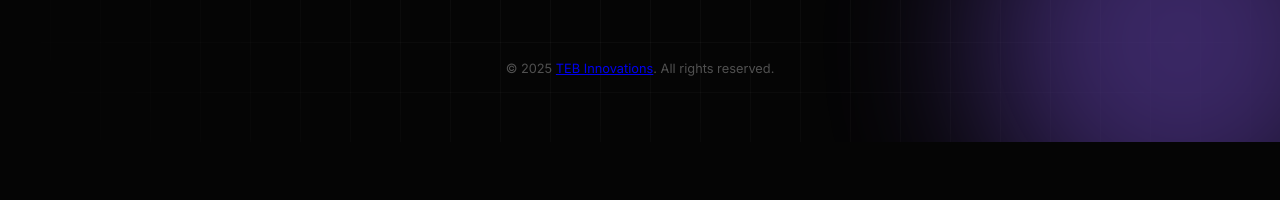
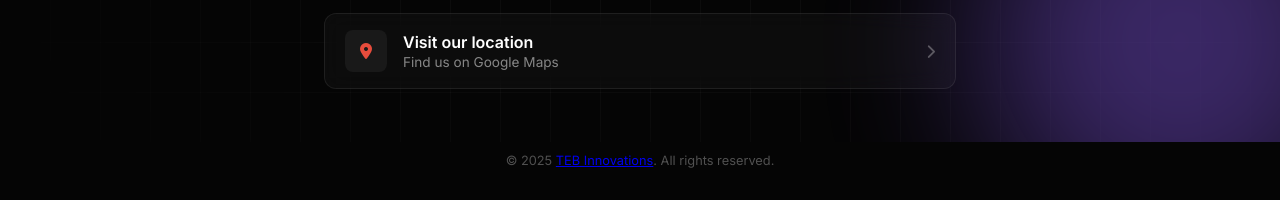
Before and after one commit to TEB-INNOVATIONS/teb-free-sites, a plain HTML site: page fuegoaura/index.html in a window 1280 px wide. Shown: the part 658-858 px from the top of the page. Before the commit the page ends 800 px from the top, so only its background shows below. Drawn offline with Linux system fonts and the light colour scheme.

Commit message:
location added

```diff
--- a/fuegoaura/index.html
+++ b/fuegoaura/index.html
@@ -367,6 +367,28 @@
                 <div class="link-arrow"><i class="fa-solid fa-chevron-right"></i></div>
             </a>
 
+            <a href="https://maps.app.goo.gl/qWPwbfGHRowq1MT7A"
+   class="link-card"
+   target="_blank"
+   rel="noopener noreferrer">
+
+    <div class="link-icon-wrapper">
+        <img src="#" alt="Location"
+             onerror="this.style.display='none'; this.nextElementSibling.style.display='block';">
+        <i class="fa-solid fa-location-dot" style="color: #e74c3c;"></i>
+    </div>
+
+    <div class="link-content">
+        <div class="link-title">Visit our location</div>
+        <div class="link-description">Find us on Google Maps</div>
+    </div>
+
+    <div class="link-arrow">
+        <i class="fa-solid fa-chevron-right"></i>
+    </div>
+</a>
+
+
 
 
         </main>
```
